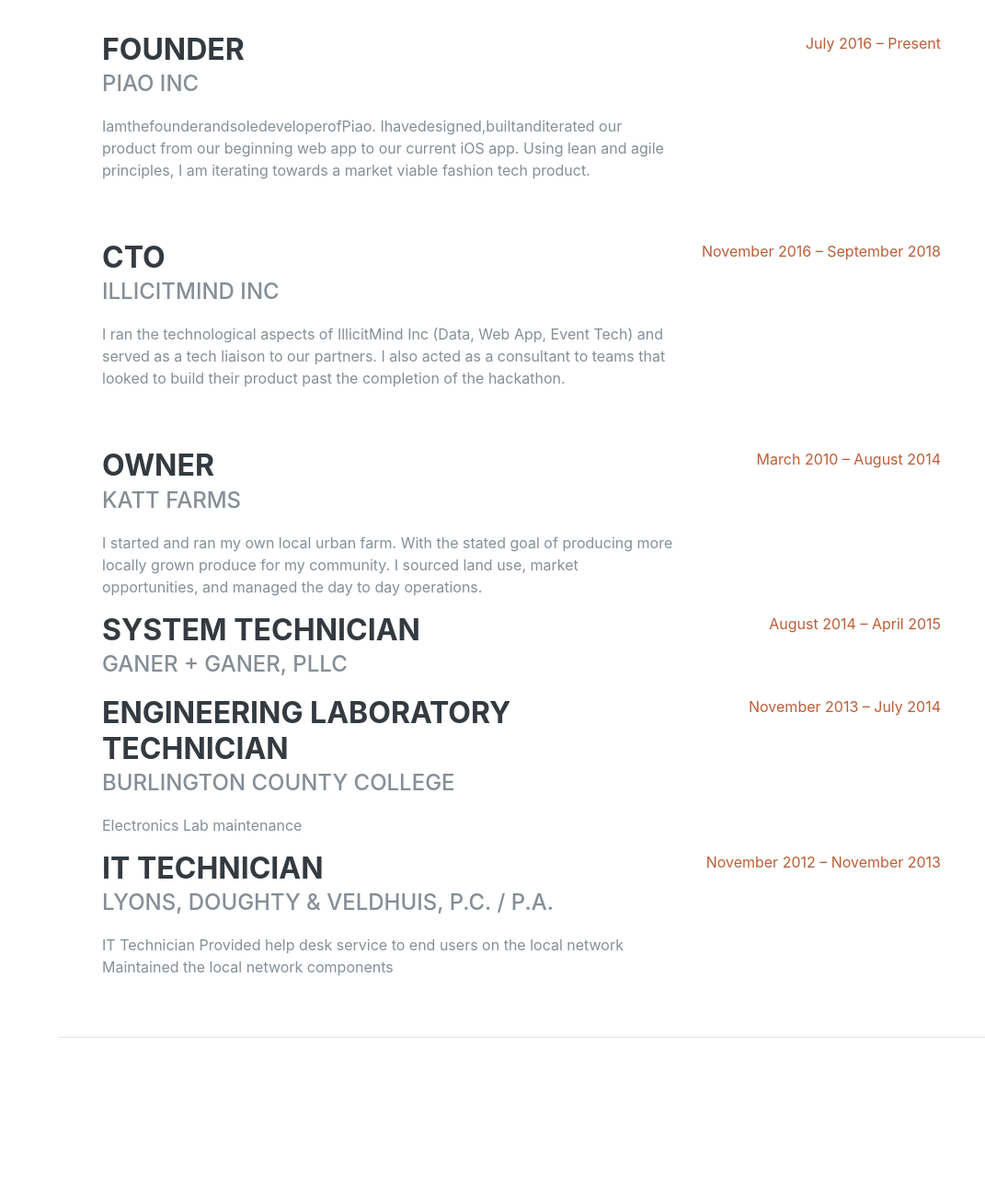
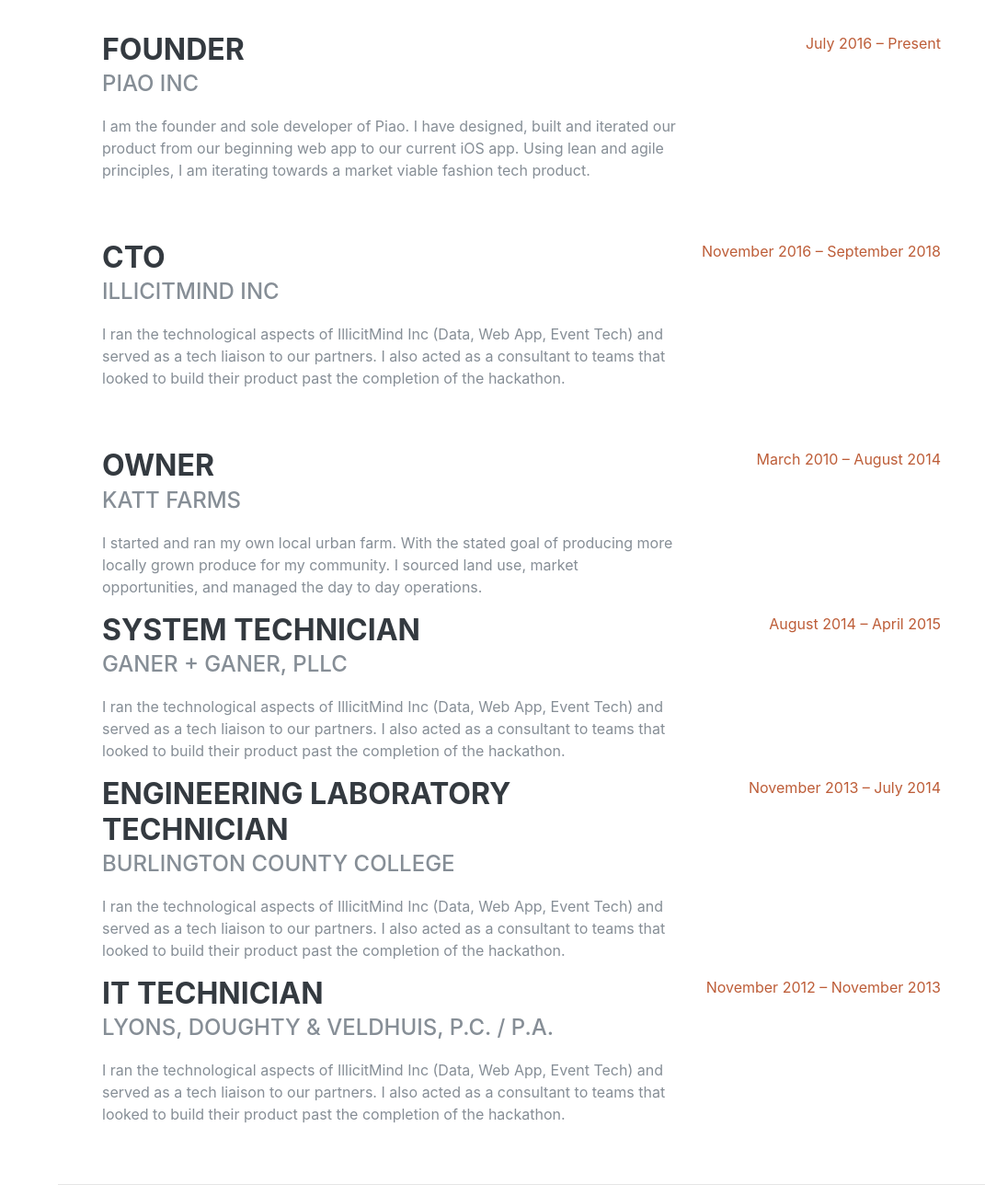
Before and after one commit to johnkatt/johnkatt.github.io, a plain HTML site: page index.html in a window 1280 px wide. Shown: the part 1180-2480 px from the top of the page at 92% size, without its empty margins (209-1280 px from the left). Drawn offline with nearby package versions, Linux system fonts and the light colour scheme; a web font is replaced by a local one.

Commit message:
Update index.html

```diff
--- a/index.html
+++ b/index.html
@@ -131,7 +131,7 @@
           <div class="resume-content">
             <h3 class="mb-0">Founder</h3>
             <div class="subheading mb-3">Piao Inc</div>
-            <p>IamthefounderandsoledeveloperofPiao. Ihavedesigned,builtanditerated our product from our beginning web app to our current iOS app. Using lean and agile principles, I am iterating towards a market viable fashion tech product.</p>
+            <p>I am the founder and sole developer of Piao. I have designed, built and iterated our product from our beginning web app to our current iOS app. Using lean and agile principles, I am iterating towards a market viable fashion tech product.</p>
           </div>
           <div class="resume-date text-md-right">
             <span class="text-primary">July 2016 – Present</span>
@@ -170,6 +170,8 @@
           <div class="resume-content">
             <h3 class="mb-0">System Technician</h3>
             <div class="subheading mb-3">Ganer + Ganer, PLLC</div>
+            <p>I ran the technological aspects of IllicitMind Inc (Data, Web App, Event Tech) and served as a tech liaison to our partners. I also acted as a consultant to teams that looked to build their product past the completion of the hackathon.</p>
+
           </div>
           <div class="resume-date text-md-right">
             <span class="text-primary">August 2014 – April 2015</span>
@@ -182,7 +184,7 @@
           <div class="resume-content">
             <h3 class="mb-0">Engineering Laboratory Technician</h3>
             <div class="subheading mb-3">Burlington County College</div>
-                        <p>Electronics Lab maintenance </p>
+            <p>I ran the technological aspects of IllicitMind Inc (Data, Web App, Event Tech) and served as a tech liaison to our partners. I also acted as a consultant to teams that looked to build their product past the completion of the hackathon.</p>
 
           </div>
           <div class="resume-date text-md-right">
@@ -196,7 +198,7 @@
           <div class="resume-content">
             <h3 class="mb-0">IT Technician</h3>
             <div class="subheading mb-3">Lyons, Doughty & Veldhuis, P.C. / P.A.</div>
-                        <p>IT Technician Provided help desk service to end users on the local network Maintained the local network components </p>
+            <p>I ran the technological aspects of IllicitMind Inc (Data, Web App, Event Tech) and served as a tech liaison to our partners. I also acted as a consultant to teams that looked to build their product past the completion of the hackathon.</p>
           </div>
           <div class="resume-date text-md-right">
             <span class="text-primary">November 2012 – November 2013</span>
```
